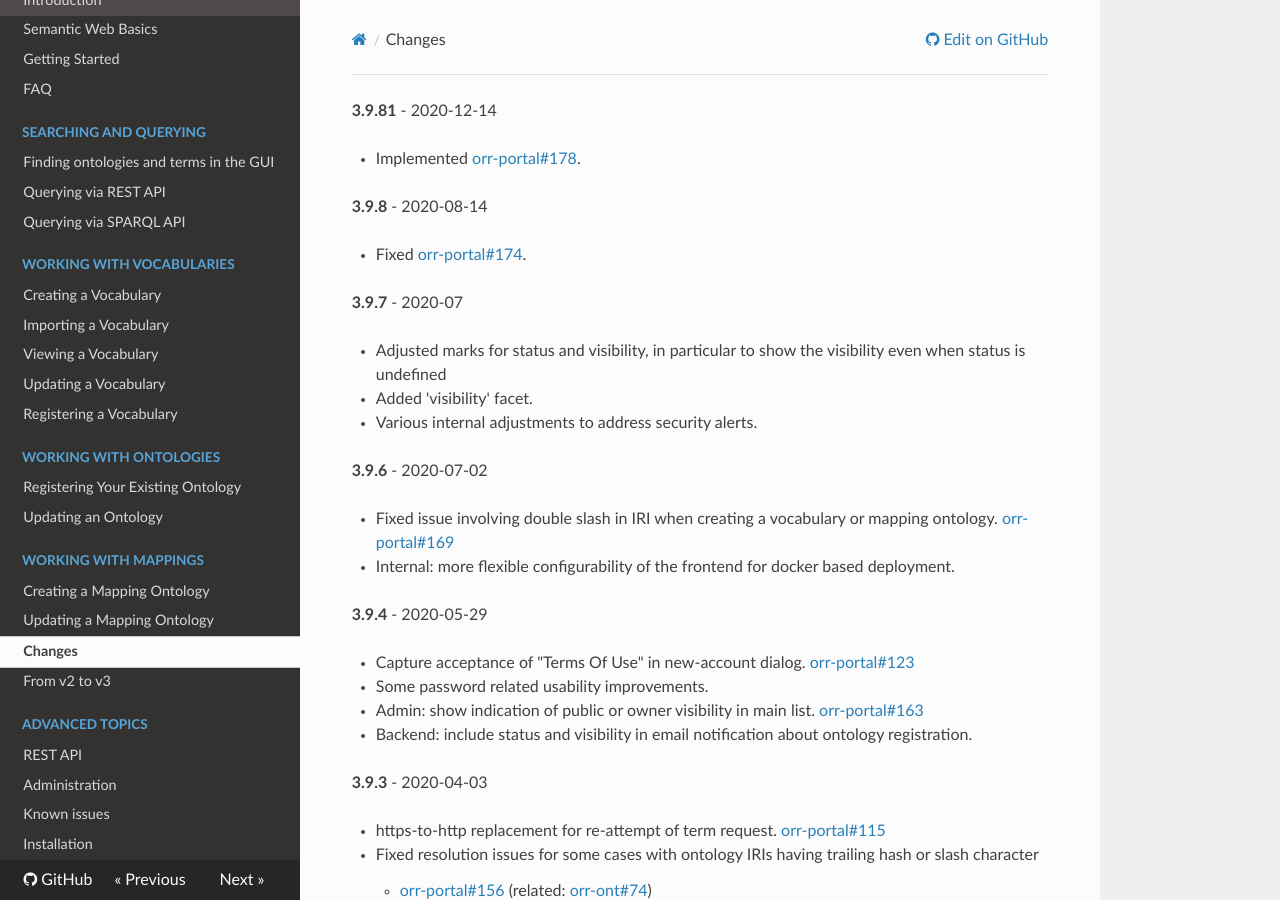
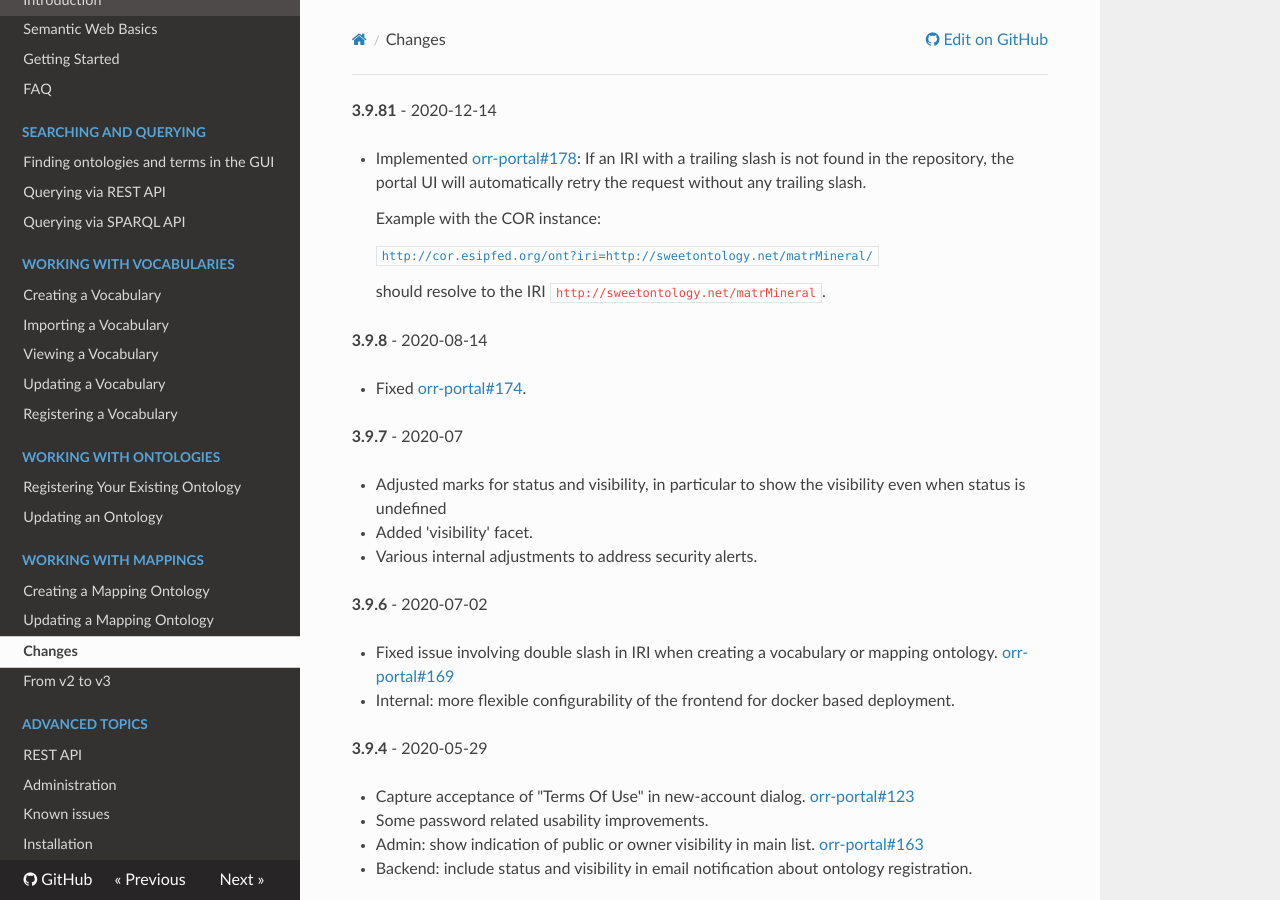
Before and after one commit to mmisw/mmiorr-docs, an MkDocs documentation site: the page built from docs/changes.md, in a window 1280 px wide and 900 px high. Built offline with MkDocs 1.6.1, drawn with Linux system fonts in a browser that asks for light colours; nearby versions of some CDN libraries; old or Windows-style settings are respelled for this version of MkDocs.

Commit message:
3.9.81 edit

```diff
--- a/docs/changes.md
+++ b/docs/changes.md
@@ -1,6 +1,15 @@
 **3.9.81** - 2020-12-14
 
-- Implemented [orr-portal#178](https://github.com/mmisw/orr-portal/issues/178).
+- Implemented [orr-portal#178](https://github.com/mmisw/orr-portal/issues/178):
+  If an IRI with a trailing slash is not found in the repository,
+  the portal UI will automatically retry the request without any trailing slash.
+
+    Example with the COR instance:
+
+    [`http://cor.esipfed.org/ont?iri=http://sweetontology.net/matrMineral/`](http://cor.esipfed.org/ont?iri=http://sweetontology.net/matrMineral/)
+
+    should resolve to the IRI `http://sweetontology.net/matrMineral`.
+
 
 **3.9.8** - 2020-08-14
 
```
